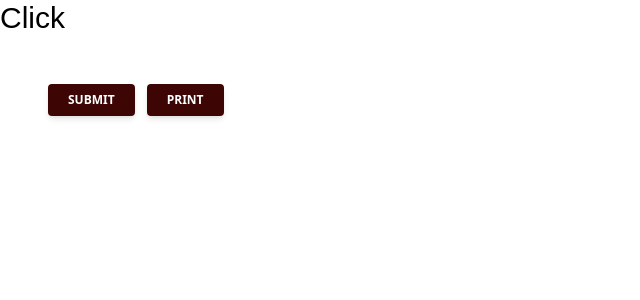
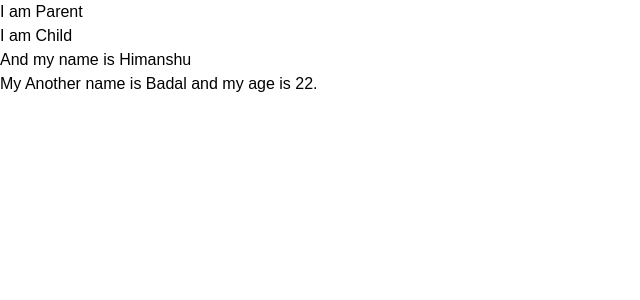
Before and after one commit to hit-man-shu/React-Jspider, a React (Create React App) app: page / in a window 1280 px wide. Shown: the top 300 px of the page, without its empty margins (0-640 px from the left). Built offline with nearby package versions, Linux system fonts and the light colour scheme.

Commit message:
add a class component and name context

```diff
--- a/package.json
+++ b/package.json
@@ -6,8 +6,10 @@
     "@testing-library/jest-dom": "^5.17.0",
     "@testing-library/react": "^13.4.0",
     "@testing-library/user-event": "^13.5.0",
+    "axios": "^1.6.7",
     "react": "^18.2.0",
     "react-dom": "^18.2.0",
+    "react-router-dom": "^6.22.0",
     "react-scripts": "5.0.1",
     "web-vitals": "^2.1.4"
   },
--- a/src/App.jsx
+++ b/src/App.jsx
@@ -1,6 +1,8 @@
 import React from "react";
 // import FirstProp from "./components/props/FirstProp";
-import ClickEvent from "./components/events/ClickEvent";
+// import ClickEvent from "./components/events/ClickEvent";
+// import CarClass from "./components/events/CarClass";
+import Parent from "./components/props/Parent";
 
 const App = () => {
   // let webTech = [
@@ -13,7 +15,9 @@ const App = () => {
   return (
     <>
       {/* <FirstProp /> */}
-      <ClickEvent />
+      {/* <ClickEvent />
+      <CarClass /> */}
+      <Parent />
     </>
   );
 };
--- /dev/null
+++ b/src/UI/Loader.jsx
@@ -0,0 +1,15 @@
+import React from "react";
+
+const Loader = () => {
+  return (
+    <div className="flex h-screen flex-col items-center justify-center">
+      <div class="flex gap-2">
+        <div class="h-5 w-5 animate-pulse rounded-full bg-blue-600"></div>
+        <div class="h-5 w-5 animate-pulse rounded-full bg-blue-600"></div>
+        <div class="h-5 w-5 animate-pulse rounded-full bg-blue-600"></div>
+      </div>
+    </div>
+  );
+};
+
+export default Loader;
--- /dev/null
+++ b/src/components/events/CarClass.jsx
@@ -0,0 +1,33 @@
+import React, { Component } from "react";
+
+class CarClass extends Component {
+  constructor(props) {
+    super(props);
+    this.state = {
+      clicked: false,
+    };
+  }
+
+  handleClick = () => {
+    this.setState({ clicked: !this.state.clicked });
+  };
+
+  render() {
+    const buttonColor = this.state.clicked ? "bg-green-500" : "bg-blue-500";
+    return (
+      <>
+        <h1 className="text-3xl font-bold text-purple-800">
+          Hi i am a Car Class
+        </h1>
+        <button
+          onClick={this.handleClick}
+          className={`rounded-md px-4 py-2 text-white ${buttonColor}`}
+        >
+          {this.state.clicked ? "Clicked!" : "Click me"}
+        </button>
+      </>
+    );
+  }
+}
+
+export default CarClass;
--- a/src/components/events/ClickEvent.jsx
+++ b/src/components/events/ClickEvent.jsx
@@ -5,7 +5,7 @@ const ClickEvent = () => {
   const [color, setColor] = useState(false);
 
   const handleClick = () => {
-    setColor(!color);
+    setColor((prevColor) => !prevColor);
   };
 
   let a = "Himanshu";
@@ -17,7 +17,7 @@ const ClickEvent = () => {
     <div className="text-3xl">
       <h1 className={color ? "bg-red-500" : ""}>Click</h1>
       <div className="flex gap-3 p-12">
-        <Button onClick={handleClick}>Submit</Button>
+        <Button onClick={handleClick}>Change Color</Button>
         <Button onClick={() => print(a)}>Print</Button>
       </div>
     </div>
--- /dev/null
+++ b/src/components/props/Child.jsx
@@ -0,0 +1,18 @@
+import React, { useContext } from "react";
+import NameContext from "../../store/NameContext";
+
+const Child = ({ name }) => {
+  const { myName, age } = useContext(NameContext);
+
+  return (
+    <div>
+      <h1>I am Child</h1>
+      <h1>And my name is {name}</h1>
+      <h1>
+        My Another name is {myName} and my age is {age}.
+      </h1>
+    </div>
+  );
+};
+
+export default Child;
--- /dev/null
+++ b/src/components/props/Parent.jsx
@@ -0,0 +1,16 @@
+import React from "react";
+import Child from "./Child";
+import { NameContextProvider } from "../../store/NameContext";
+
+const Parent = () => {
+  return (
+    <div>
+      <h1>I am Parent</h1>
+      <NameContextProvider>
+        <Child name="Himanshu" />
+      </NameContextProvider>
+    </div>
+  );
+};
+
+export default Parent;
--- /dev/null
+++ b/src/store/NameContext.jsx
@@ -0,0 +1,16 @@
+import React, { createContext } from "react";
+
+const NameContext = createContext({
+  myName: "",
+  age: 0,
+});
+
+export default NameContext;
+
+export const NameContextProvider = ({ children }) => {
+  const myData = {
+    myName: "Badal",
+    age: 22,
+  };
+  return <NameContext.Provider value={myData}>{children}</NameContext.Provider>;
+};
```
Also changed, not shown: 1 other file (tests, documents, lock files or other folders).
